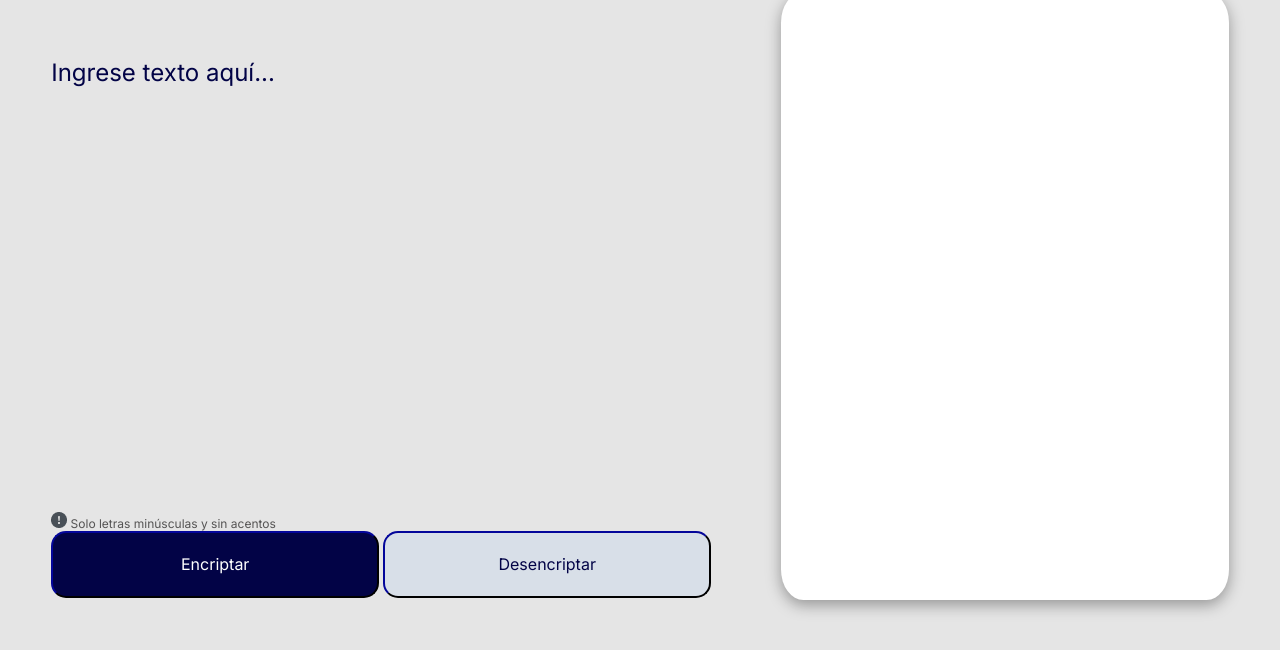
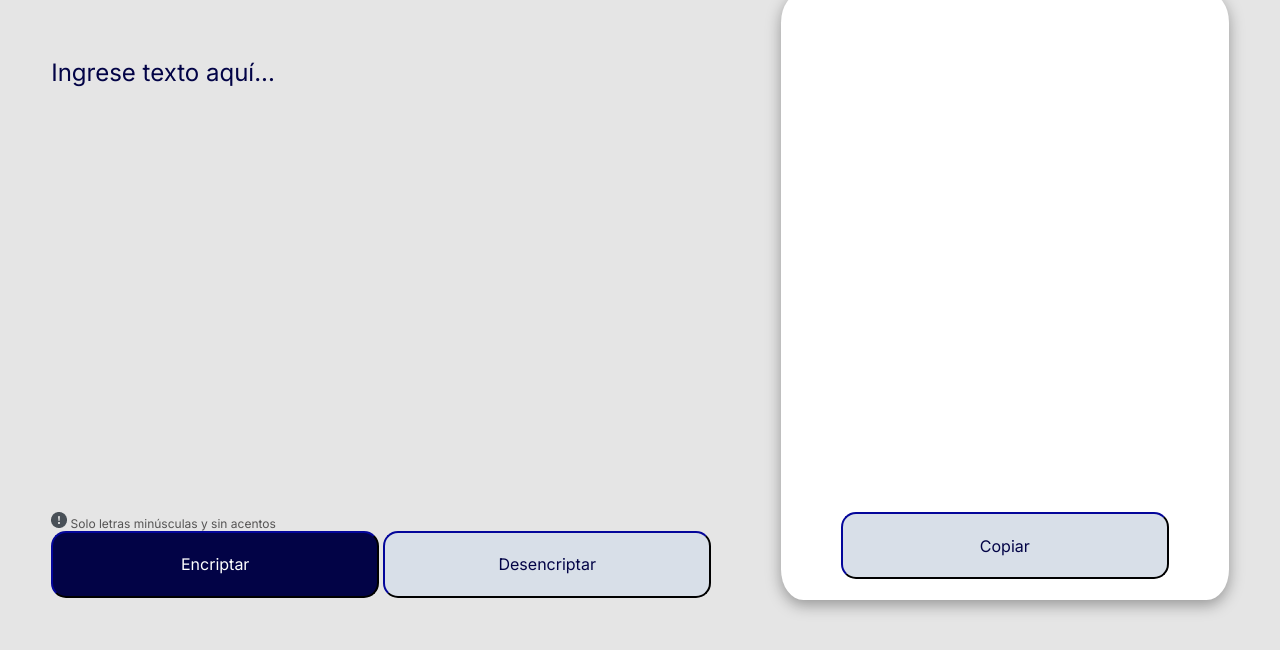
Before and after one commit to Riableo/Challenge-encriptador, a plain HTML site: page index.html in a window 1280 px wide. Both pictures are taken after a click on the button "Encriptar". Shown: the part 52-702 px from the top of the page. Drawn offline with Linux system fonts and the light colour scheme.

Commit message:
:star2: FEATURE: Adición de la funcionalidad de copiar el texto que se encuentra como resultado.

```diff
--- a/app.js
+++ b/app.js
@@ -50,4 +50,20 @@ function regEx(aux = 0) {
     // * Mostrar texto encriptado
     document.getElementById("resultado").style.display = 'block';
     document.getElementById("resultado").innerHTML = encryptText;
+
+    // * Mostrar btn copy
+    document.getElementById("btn-copy").style.display = "block";
 }
+
+function copy() {
+
+    // * Declaración de variables
+    let textCopy = document.getElementById("resultado");
+    let copyBtn = document.querySelector("#btn-copy");
+
+    // * Uso de clipboard API
+    copyBtn.addEventListener("click", async () => {
+        await navigator.clipboard.writeText(textCopy.innerHTML);
+        console.log('copiado!'); // * toast with text copied!
+    })
+}
--- a/index.html
+++ b/index.html
@@ -35,6 +35,7 @@
                 <!-- * Resultado -->
                 <p class="resultado" id="resultado" style="display: none;"></p>
             </article>
+            <button class="btn-copy" onclick="copy()" id="btn-copy" style="display: none;">Copiar</button>
         </aside>
     </main>
     <script src="app.js" defer></script>
--- a/styles/style.css
+++ b/styles/style.css
@@ -119,9 +119,25 @@ body{
     font-family: var(--inter-font);
     font-weight: 400;
     font-size: 1rem;
+    height: 31.25rem;
 }
 
 .presentacion__resultado .resultado {
     font-size: 1.5rem;
-    margin: 5px 5px 5px 5px;
+    margin: 0.938rem 0.313rem 0.313rem 0.313rem;
 }
+
+.presentacion__resultado .btn-copy {
+
+    margin: auto;
+    width: 20.5rem;
+    height: 4.2rem;
+    font-family: var(--inter-font);
+    font-weight: 400;
+    font-size: 1rem;
+    border-radius: 15px;
+
+    background-color: var(--fifth-color);
+    color: var(--second-color);
+    border-color: var(--second-color);
+}
```
